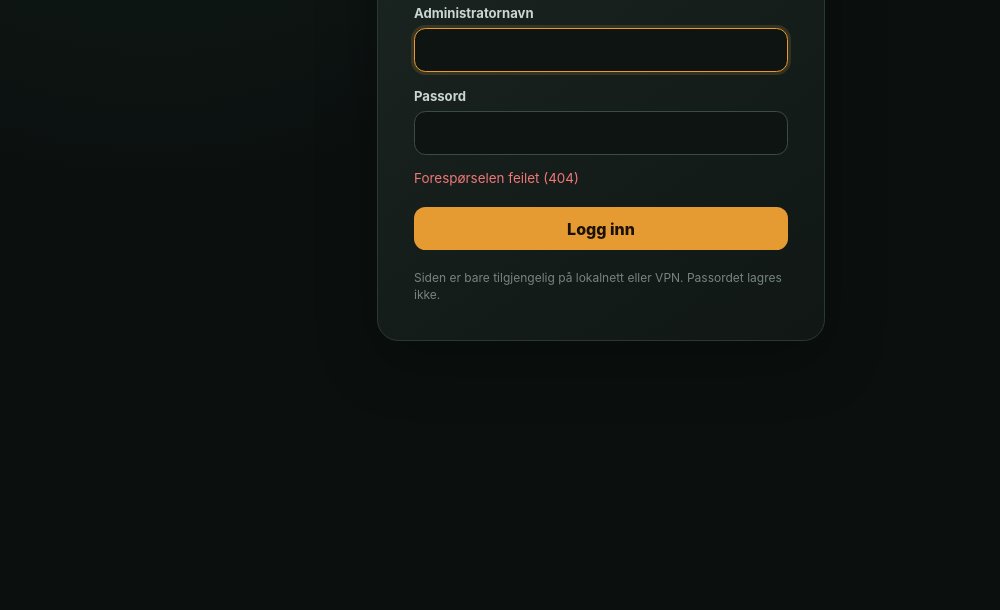
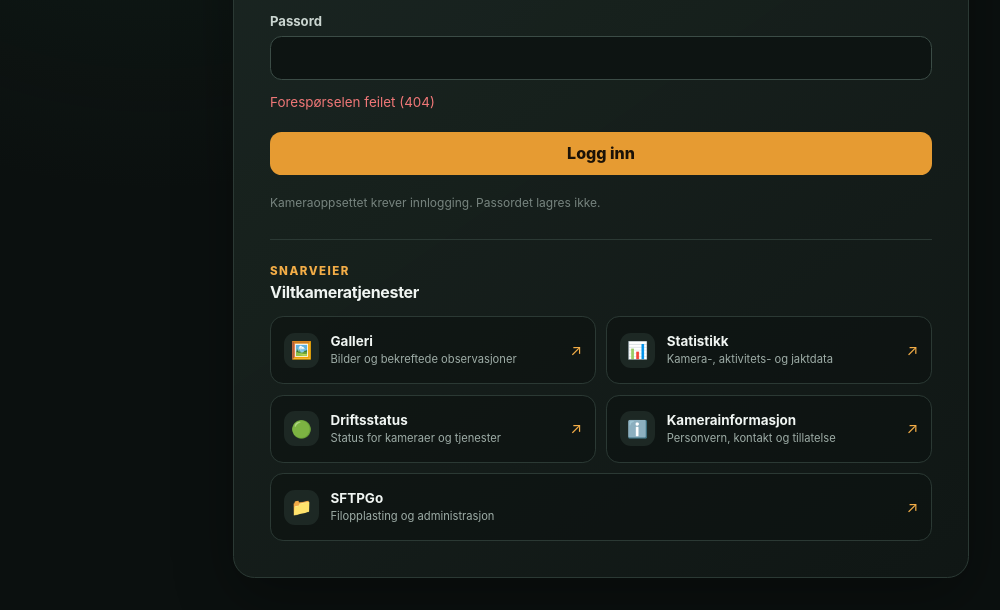
Before and after one commit to G33kM0bile/wildlife-camera-gallery-stack, a plain HTML site: page camera-admin/static/index.html in a window 1280 px wide. Shown: the part 352-962 px from the top of the page, without its empty margins (39-1039 px from the left). Before the commit the page ends 800 px from the top, so only its background shows below. Drawn offline with Linux system fonts and the light colour scheme; no server answers.

Commit message:
Add service portal to camera login

```diff
--- a/camera-admin/static/index.html
+++ b/camera-admin/static/index.html
@@ -8,7 +8,7 @@
     <title>Kameraoppsett · Viltkamera</title>
     <link rel="preconnect" href="https://wms.geonorge.no" crossorigin>
     <link rel="stylesheet" href="/static/vendor/leaflet/leaflet.css?v=1.9.4">
-    <link rel="stylesheet" href="/static/styles.css?v=1.2.0">
+    <link rel="stylesheet" href="/static/styles.css?v=1.3.0">
   </head>
   <body>
     <div id="login-view" class="login-shell" hidden>
@@ -29,7 +29,41 @@
           <p id="login-error" class="form-error" role="alert" hidden></p>
           <button class="primary-button full-width" type="submit">Logg inn</button>
         </form>
-        <p class="privacy-note">Siden er bare tilgjengelig på lokalnett eller VPN. Passordet lagres ikke.</p>
+        <p class="privacy-note">Kameraoppsettet krever innlogging. Passordet lagres ikke.</p>
+
+        <section class="service-hub" aria-labelledby="service-hub-title">
+          <div class="service-hub-heading">
+            <p class="eyebrow">Snarveier</p>
+            <h2 id="service-hub-title">Viltkameratjenester</h2>
+          </div>
+          <div class="service-links">
+            <a class="service-link" href="https://viltkamera.8370.no/" target="_blank" rel="noopener noreferrer">
+              <span class="service-icon" aria-hidden="true">🖼️</span>
+              <span><strong>Galleri</strong><small>Bilder og bekreftede observasjoner</small></span>
+              <span class="service-arrow" aria-hidden="true">↗</span>
+            </a>
+            <a class="service-link" href="https://metrics.minsin.wtf/public-dashboards/21f3da379e694d29af65bc938c8a612f?from=now-48h&amp;to=now&amp;timezone=browser" target="_blank" rel="noopener noreferrer">
+              <span class="service-icon" aria-hidden="true">📊</span>
+              <span><strong>Statistikk</strong><small>Kamera-, aktivitets- og jaktdata</small></span>
+              <span class="service-arrow" aria-hidden="true">↗</span>
+            </a>
+            <a class="service-link" href="https://status.minsin.wtf/status/wild" target="_blank" rel="noopener noreferrer">
+              <span class="service-icon" aria-hidden="true">🟢</span>
+              <span><strong>Driftsstatus</strong><small>Status for kameraer og tjenester</small></span>
+              <span class="service-arrow" aria-hidden="true">↗</span>
+            </a>
+            <a class="service-link" href="https://8370.no/viltkamera.html" target="_blank" rel="noopener noreferrer">
+              <span class="service-icon" aria-hidden="true">ℹ️</span>
+              <span><strong>Kamerainformasjon</strong><small>Personvern, kontakt og tillatelse</small></span>
+              <span class="service-arrow" aria-hidden="true">↗</span>
+            </a>
+            <a class="service-link" href="https://sftpgo.8370.no/" target="_blank" rel="noopener noreferrer">
+              <span class="service-icon" aria-hidden="true">📁</span>
+              <span><strong>SFTPGo</strong><small>Filopplasting og administrasjon</small></span>
+              <span class="service-arrow" aria-hidden="true">↗</span>
+            </a>
+          </div>
+        </section>
       </main>
     </div>
 
--- a/camera-admin/static/styles.css
+++ b/camera-admin/static/styles.css
@@ -60,7 +60,7 @@ h2 { margin-bottom: 0; font-size: 1.12rem; letter-spacing: -0.02em; }
 }
 
 .login-card {
-  width: min(100%, 28rem);
+  width: min(100%, 46rem);
   padding: 2.25rem;
   border: 1px solid var(--border);
   border-radius: 1.35rem;
@@ -121,6 +121,69 @@ input:focus, textarea:focus { border-color: var(--accent); box-shadow: 0 0 0 3px
 
 .form-error { margin: 0.9rem 0 0; color: var(--danger); font-size: 0.84rem; }
 .privacy-note { margin: 1.2rem 0 0; color: #77847f; font-size: 0.75rem; line-height: 1.45; }
+
+.service-hub {
+  margin-top: 1.7rem;
+  padding-top: 1.5rem;
+  border-top: 1px solid var(--border);
+}
+
+.service-hub-heading { margin-bottom: 0.9rem; }
+.service-hub-heading h2 { font-size: 1rem; }
+
+.service-links {
+  display: grid;
+  grid-template-columns: repeat(2, minmax(0, 1fr));
+  gap: 0.65rem;
+}
+
+.service-link {
+  display: grid;
+  grid-template-columns: auto minmax(0, 1fr) auto;
+  align-items: center;
+  gap: 0.72rem;
+  min-height: 4.25rem;
+  padding: 0.72rem 0.8rem;
+  border: 1px solid var(--border);
+  border-radius: 0.82rem;
+  background: rgba(11, 16, 15, 0.56);
+  color: var(--text);
+  text-decoration: none;
+  transition: transform 120ms ease, border-color 120ms ease, background 120ms ease;
+}
+
+.service-link:hover,
+.service-link:focus-visible {
+  border-color: var(--accent);
+  background: var(--accent-soft);
+  transform: translateY(-1px);
+  outline: none;
+}
+
+.service-icon {
+  display: grid;
+  width: 2.2rem;
+  height: 2.2rem;
+  place-items: center;
+  border-radius: 0.68rem;
+  background: var(--surface-soft);
+  font-size: 1.05rem;
+}
+
+.service-link strong,
+.service-link small { display: block; }
+.service-link strong { margin-bottom: 0.18rem; font-size: 0.84rem; }
+.service-link small { color: var(--muted); font-size: 0.7rem; line-height: 1.35; }
+.service-arrow { color: var(--accent-strong); font-size: 0.95rem; }
+
+.service-link:last-child:nth-child(odd) { grid-column: 1 / -1; }
+
+@media (max-width: 620px) {
+  .login-shell { padding: 1rem; align-items: start; }
+  .login-card { padding: 1.4rem; }
+  .service-links { grid-template-columns: 1fr; }
+  .service-link:last-child:nth-child(odd) { grid-column: auto; }
+}
 
 .app-shell { min-height: 100vh; display: flex; flex-direction: column; }
 
```
Also changed, not shown: camera-admin/README.md.
